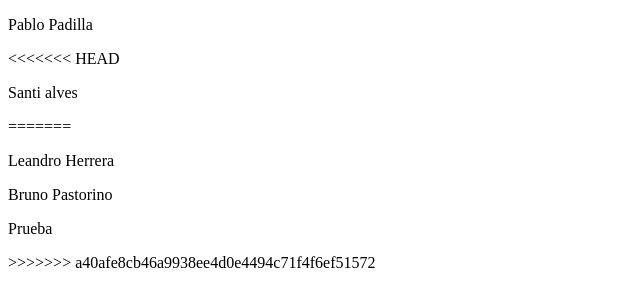
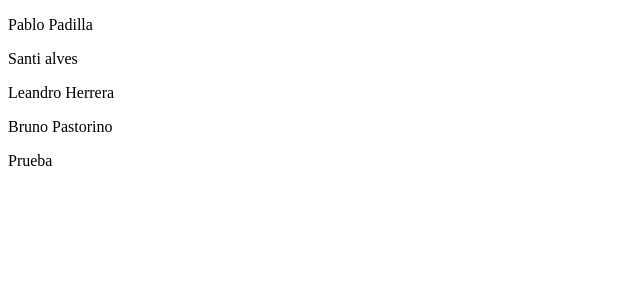
Before and after one commit to Bexzy/JaP-Grupal--FlexBox-, a plain HTML site: page index.html in a window 1280 px wide. Shown: the whole page, without its empty margins (0-640 px from the left). Drawn offline with Linux system fonts and the light colour scheme.

Commit message:
Update index.html

```diff
--- a/index.html
+++ b/index.html
@@ -9,12 +9,9 @@
 </head>
 <body>
     <p>Pablo Padilla</p>
-<<<<<<< HEAD
     <p>Santi alves</p>
-=======
     <p>Leandro Herrera</p>
     <p>Bruno Pastorino</p>
     <p>Prueba</p>
->>>>>>> a40afe8cb46a9938ee4d0e4494c71f4f6ef51572
 </body>
 </html>
```
